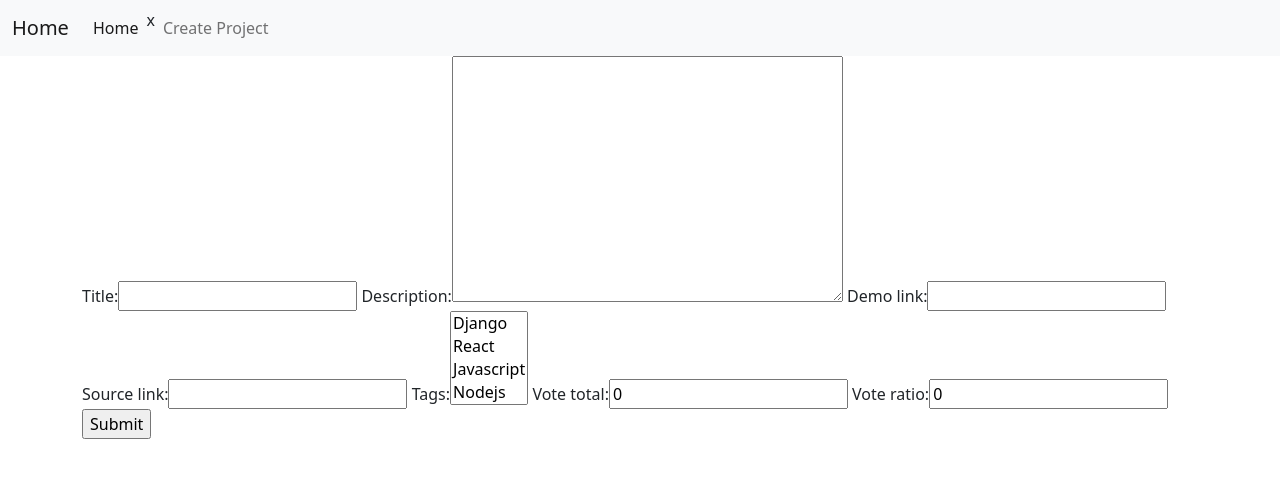
After one commit to kaybrian/Django_Devsearch, a Django app: page /create-project/ in a window 1280 px wide. The commit adds this page. Shown: the top 478 px of the page. Run offline with Django 3.2, Linux system fonts and the light colour scheme; data comes from the database, SQL or seed files in the repository.

Commit message:
added the model form for adding in new projects

```diff
--- /dev/null
+++ b/projects/forms.py
@@ -0,0 +1,8 @@
+from django.forms import ModelForm
+from .models import Project
+
+
+class ProjectForm(ModelForm):
+    class Meta:
+        model = Project
+        fields = '__all__'
--- a/projects/urls.py
+++ b/projects/urls.py
@@ -6,4 +6,5 @@ from .views import *
 urlpatterns = [
     path('', Index, name='index'),
     path('project/<str:pk>/', project, name='project'),
+    path('create-project/', Createproject, name='create-project'),
 ]
--- a/projects/views.py
+++ b/projects/views.py
@@ -1,11 +1,11 @@
 from django.shortcuts import render
 from django.http import HttpResponse
 from .models import *
+from .forms import ProjectForm
 
 
 def Index(request):
     projects = Project.objects.all()
-    print(projects)
     context = {'projects': projects}
     return render(request, 'projects.html', context)
 
@@ -14,3 +14,9 @@ def project(request, pk):
     project = Project.objects.get(id=pk)
     context = {'project': project}
     return render(request, 'single-project.html', context)
+
+
+def Createproject(request):
+    form = ProjectForm()
+    context = {'form': form}
+    return render(request, 'projectform.html', context)
--- a/templates/base.html
+++ b/templates/base.html
@@ -1,5 +1,4 @@
-<!doctype html>
-{% load static %}
+<!doctype html> {% load static %}
 <html lang="en">
 
 <head>
@@ -16,20 +15,17 @@
 <body>
     <nav class="navbar navbar-expand-lg navbar-light bg-light">
         <div class="container-fluid">
-    <a class="navbar-brand" href="#">Navbar</a>
+            <a class="navbar-brand" href="{'url': 'index' }">Home</a>
             <button class="navbar-toggler" type="button" data-bs-toggle="collapse" data-bs-target="#navbarNavDropdown" aria-controls="navbarNavDropdown" aria-expanded="false" aria-label="Toggle navigation">
       <span class="navbar-toggler-icon"></span>
     </button>
             <div class="collapse navbar-collapse" id="navbarNavDropdown">
                 <ul class="navbar-nav">
                     <li class="nav-item">
-          <a class="nav-link active" aria-current="page" href="#">Home</a>
-        </li>
+                        <a class="nav-link active" aria-current="page" href="{% url 'index' %}">Home</a>
+                    </li>x
                     <li class="nav-item">
-          <a class="nav-link" href="#">Features</a>
-        </li>
-        <li class="nav-item">
-          <a class="nav-link" href="#">Pricing</a>
+                        <a class="nav-link" href="{% url 'create-project' %}">Create Project</a>
                     </li>
 
                 </ul>
--- /dev/null
+++ b/templates/projectform.html
@@ -0,0 +1,12 @@
+{% extends "base.html" %} {% load static %} {% block content %}
+<div class="container">
+  <div class="row">
+    <form method="POST">
+      {% csrf_token %} {{ form }}
+      <div class="mb-3">
+        <input type="submit" />
+      </div>
+    </form>
+  </div>
+</div>
+{% endblock content %}
```
Lines whose indentation alone changed are shown as unchanged.
